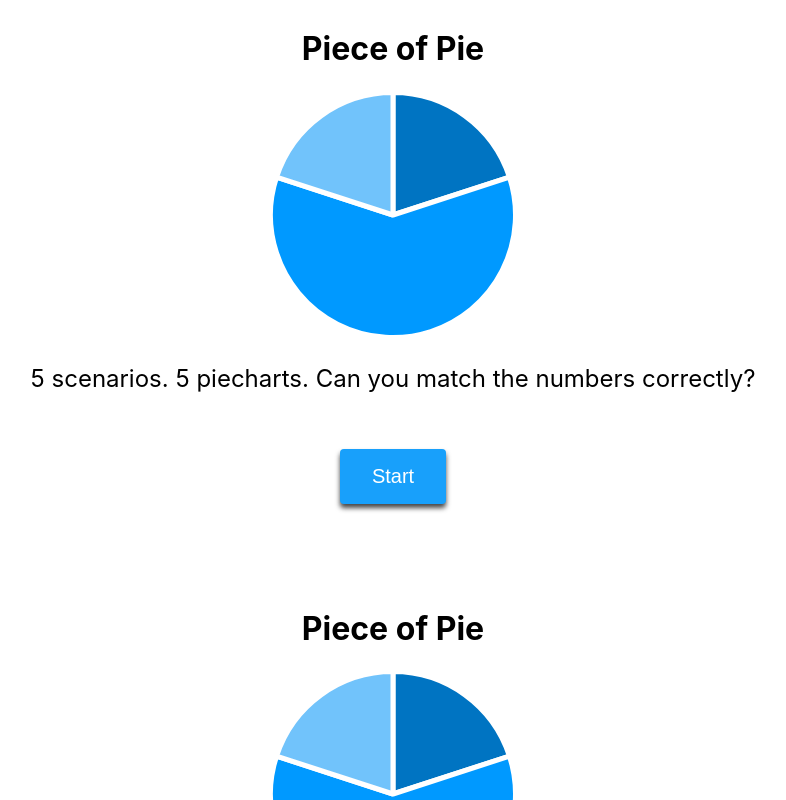
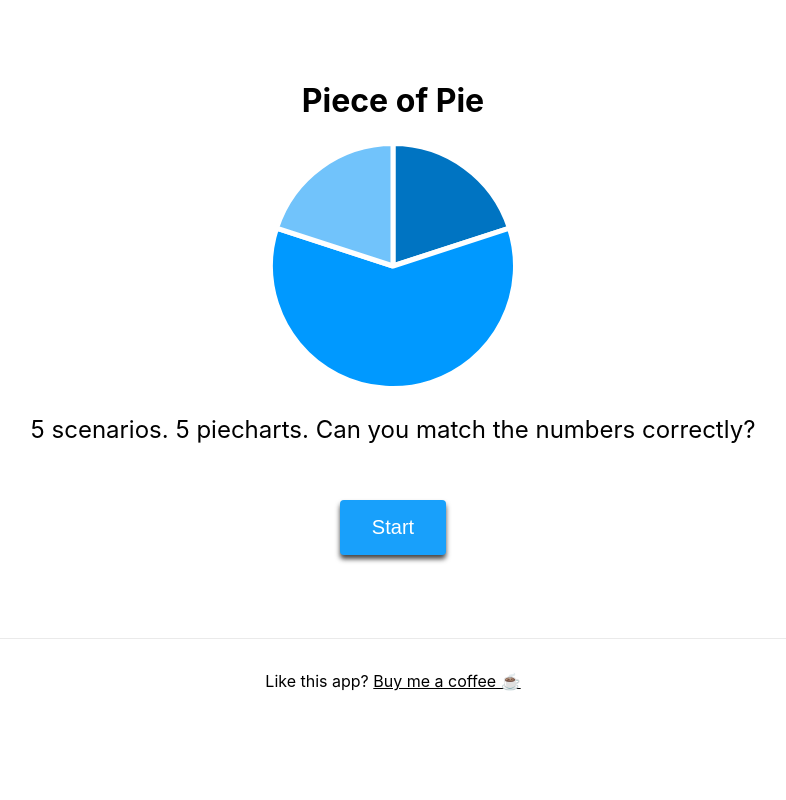
Before and after one commit to robmcw/guess-quiz-app, a Next.js app: page / in a window 1280 px wide. Shown: the top 800 px of the page, without its empty margins (247-1033 px from the left). Built offline with nearby package versions, Linux system fonts and the light colour scheme.

Commit message:
Fix components redering twice

```diff
--- a/pages/_app.js
+++ b/pages/_app.js
@@ -41,8 +41,6 @@ function MyApp({ Component, pageProps }) {
 
   return (
     <>
-      <Component {...pageProps} />
-      <Analytics />
       <ScoreContext.Provider value={{
         score: score,
         value: value,
@@ -58,6 +56,7 @@ function MyApp({ Component, pageProps }) {
         ) : (
           <Layout>
             <Component {...pageProps} />
+            <Analytics />
           </Layout>
         )}
       </ScoreContext.Provider>
```
